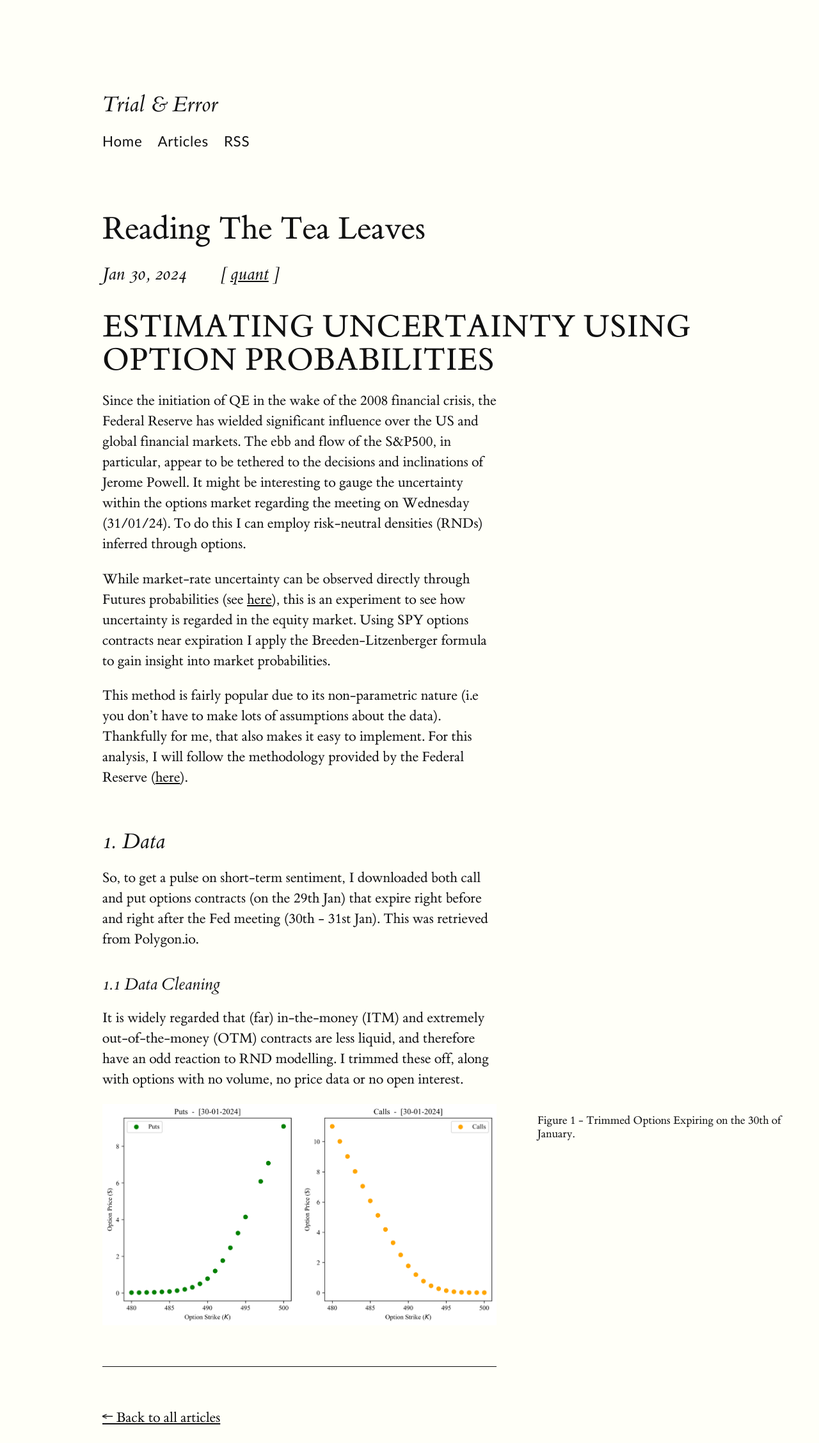
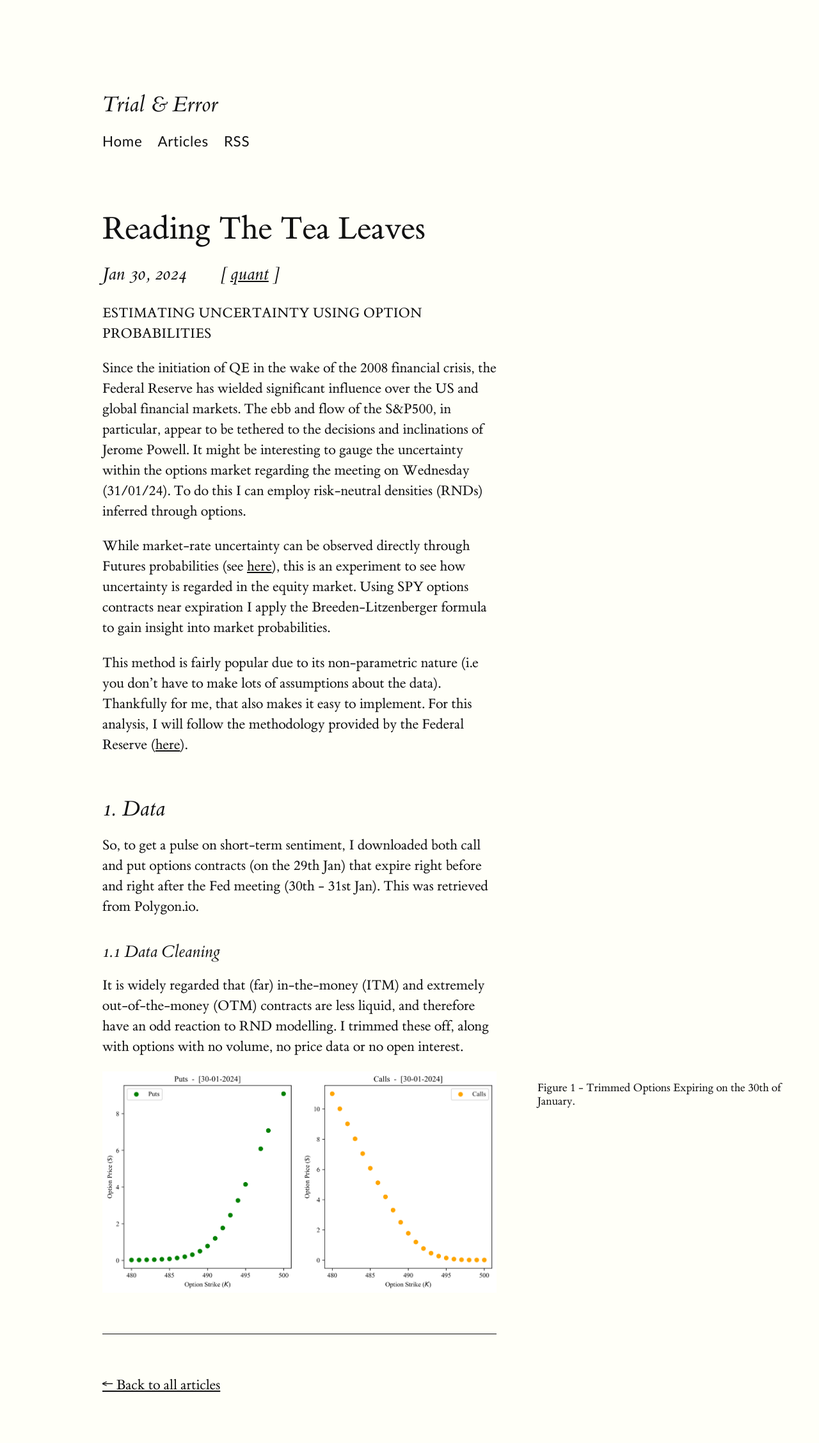
Before and after one commit to CSomers3/csomers3.github.io, a Jekyll site: the page built from _posts/2024-01-30-RND.md, in a window 1280 px wide. Shown: the whole page at 64% size. Built offline with Jekyll 4.4.1, drawn with Linux system fonts in a browser that asks for light colours; after the commit the page ends 2205 px from its top, so only the background shows below that.

Commit message:
Update 2024-01-30-RND.md

```diff
--- a/_posts/2024-01-30-RND.md
+++ b/_posts/2024-01-30-RND.md
@@ -3,7 +3,7 @@ layout: post
 title: Reading the Tea Leaves
 category: quant
 ---
-# ESTIMATING UNCERTAINTY USING OPTION PROBABILITIES
+ESTIMATING UNCERTAINTY USING OPTION PROBABILITIES
 
 
 Since the initiation of QE in the wake of the 2008 financial crisis, the Federal Reserve has wielded significant influence over the US and global financial markets. The ebb and flow of the S&P500, in particular, appear to be tethered to the decisions and inclinations of Jerome Powell. It might be interesting to gauge the uncertainty within the options market regarding the meeting on Wednesday (31/01/24). To do this I can employ risk-neutral densities (RNDs) inferred through options.
```
